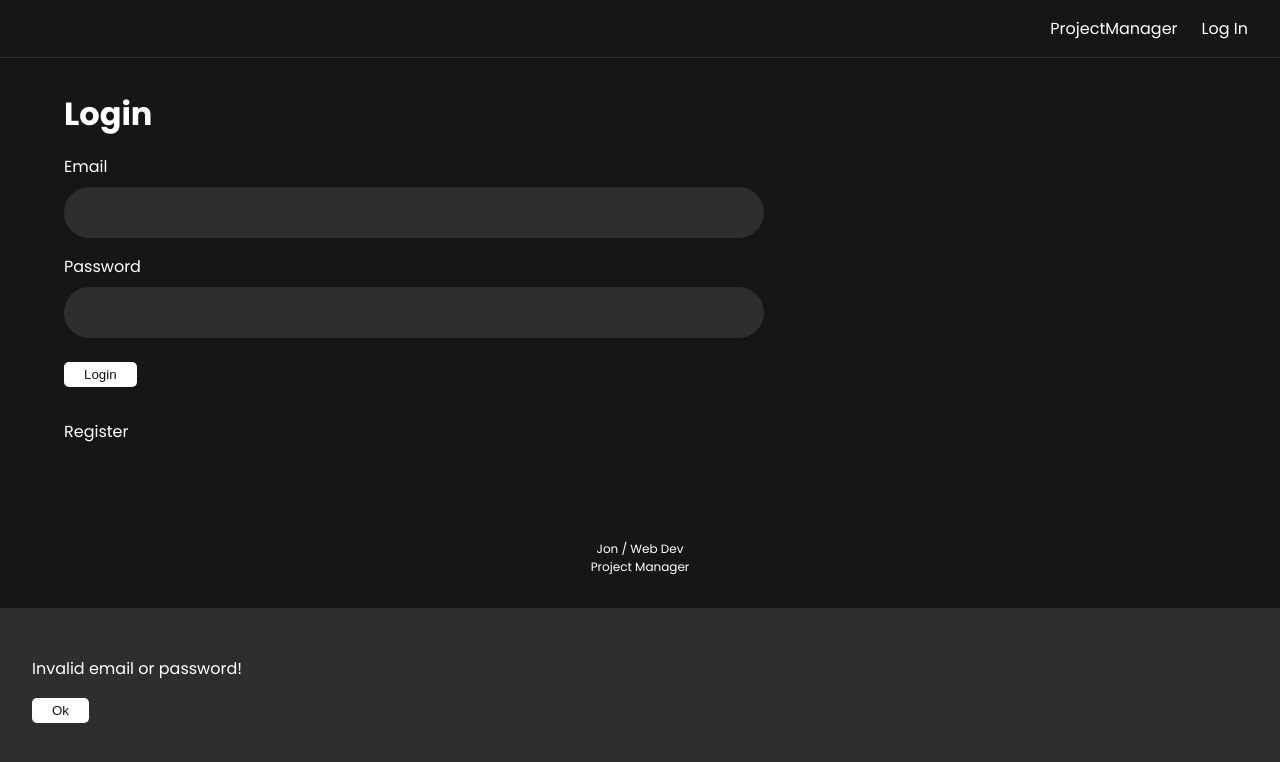
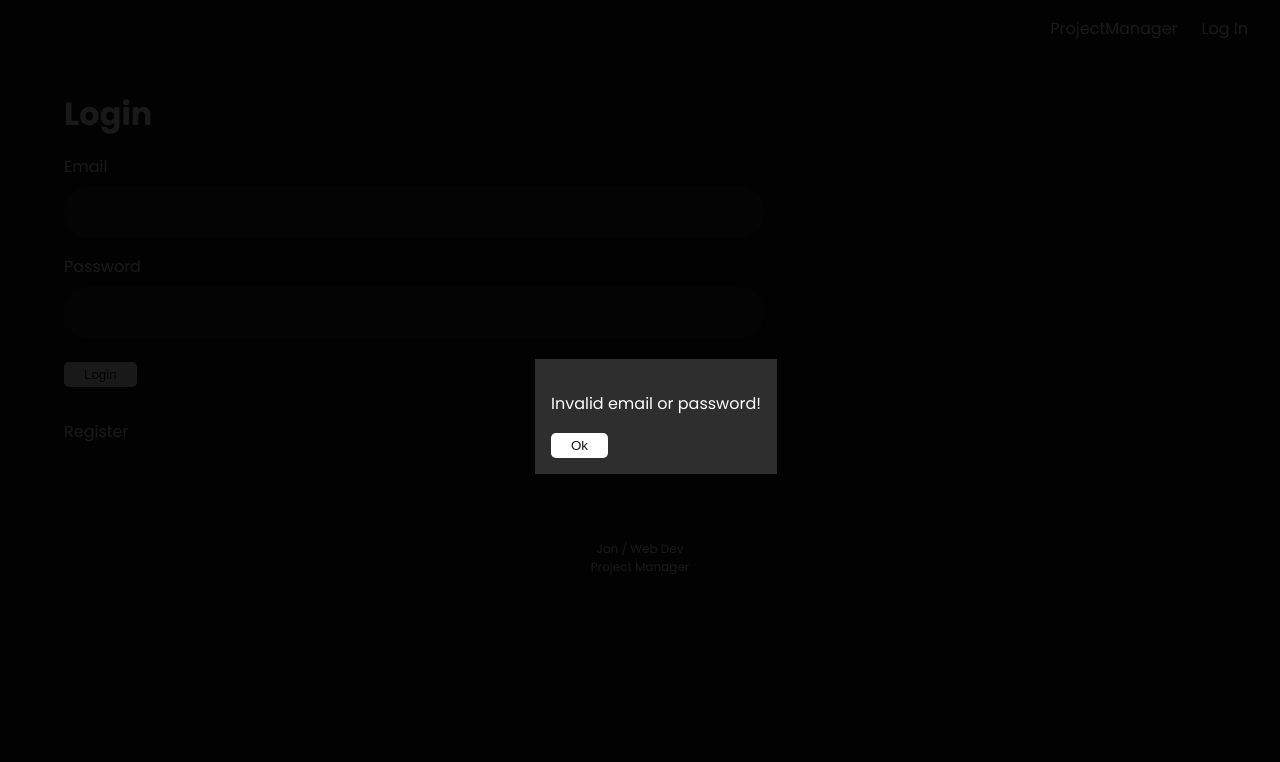
Before and after one commit to venoblin/teamhub-frontend, a React (Create React App) app: page /login in a window 1280 px wide. Both pictures are taken after typing "name@example.com", "Sample123" into the empty fields and a click on the button "Login". Shown: the top 762 px of the page. Built offline with nearby package versions, Linux system fonts and the light colour scheme; no server answers.

Commit message:
fixed bug and fixed css selector typo

```diff
--- a/src/contexts/PopUpContext.tsx
+++ b/src/contexts/PopUpContext.tsx
@@ -20,14 +20,10 @@ export const PopUpProvider = (props: PropsWithChildren) => {
     <PopUpContext.Provider value={{showPopUp}}>
       {props.children}
 
-      {msg.length &&
+      {msg.length > 0 &&
         <Panel className='pop-up'>
           <Panel className='inner-panel'>
-            {msg.length ? (
-              <p>{msg}</p>
-            ) : (
-              <p></p>
-            )}
+            <p>{msg}</p>
             <button onClick={dismissHandler}>Ok</button>
           </Panel>
         </Panel>
--- a/src/styles/App.css
+++ b/src/styles/App.css
@@ -122,7 +122,8 @@ button:hover::after {
   padding: 1rem 4rem 4rem 4rem;
 }
 
-.panel.pop-up .panel.loader {
+.panel.pop-up,
+.panel.loader {
   position: fixed;
   display: flex;
   justify-content: center;
--- a/src/styles/App.scss
+++ b/src/styles/App.scss
@@ -143,7 +143,7 @@ button {
   padding: 1rem 4rem 4rem 4rem;
 }
 
-.panel.pop-up
+.panel.pop-up,
 .panel.loader {
   position: fixed;
   display: flex;
```
Also changed, not shown: 1 other file (tests, documents, lock files or other folders).
